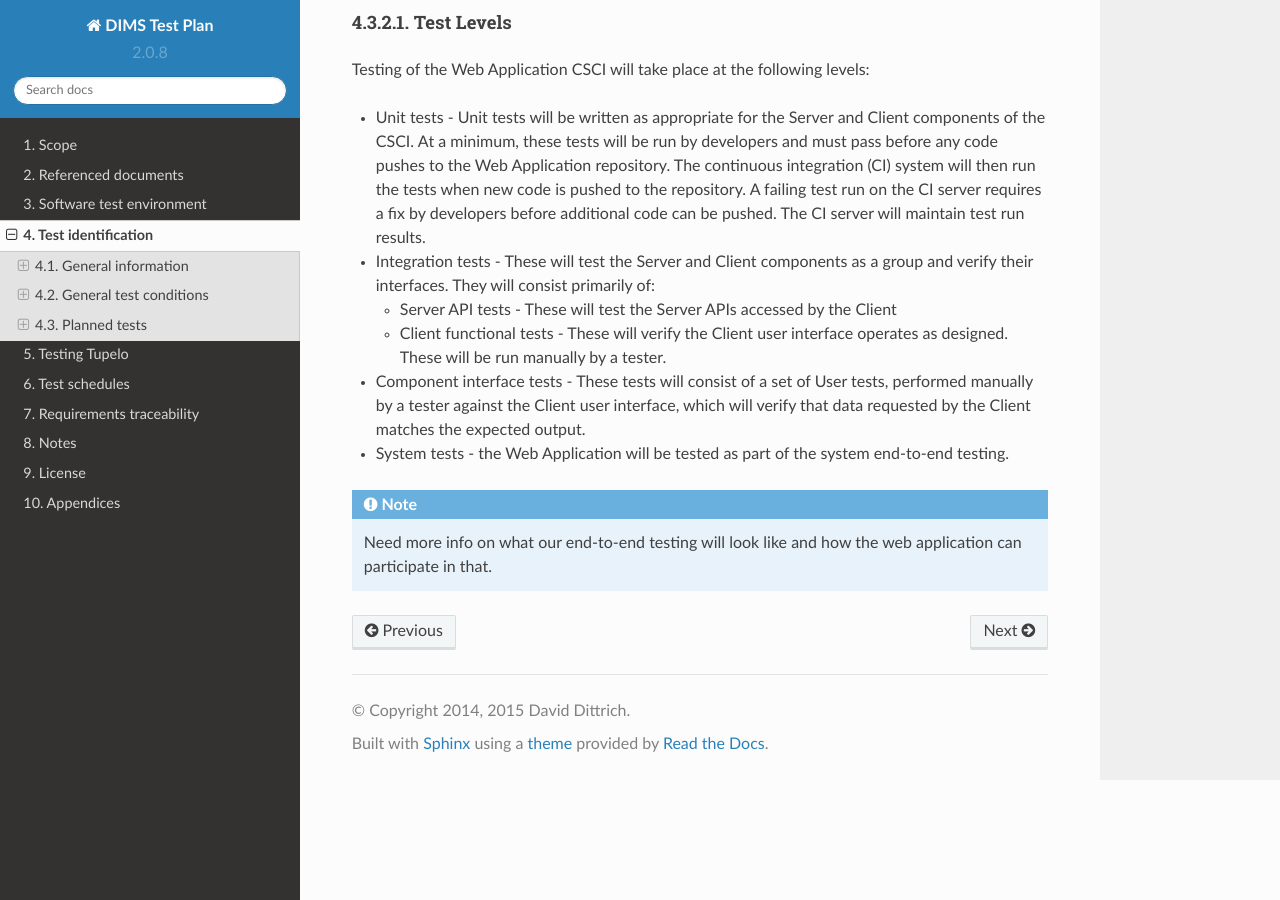
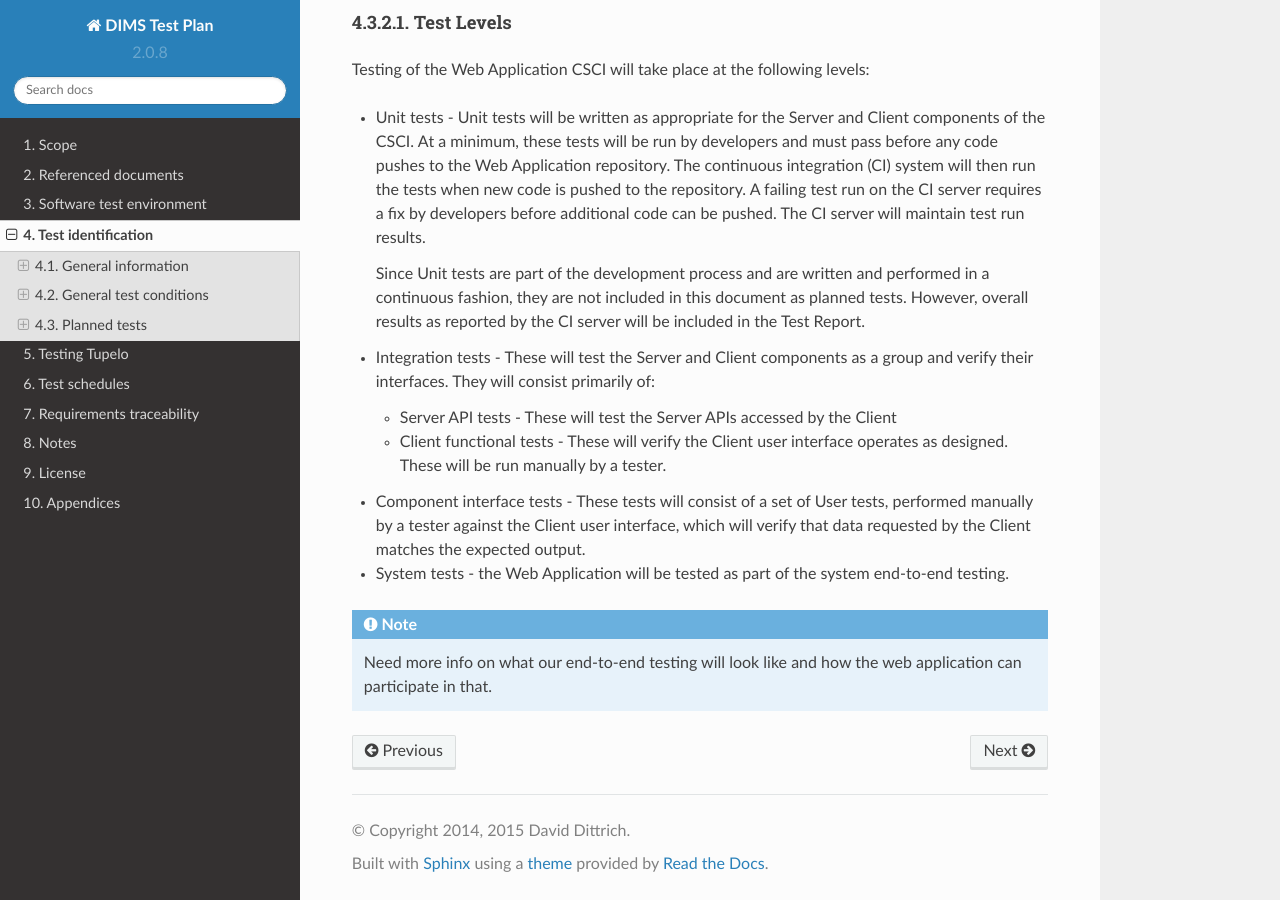
Before and after one commit to uw-dims/dims-tp, a Sphinx documentation site: the page built from source/testidentification.rst, in a window 1280 px wide and 900 px high, scrolled down 3711 px. Built offline with Sphinx 7.4.7 and the Read the Docs theme 2.0.0, drawn with Linux system fonts in a browser that asks for light colours.

Commit message:
Updated Test Levels with caveat regarding unit testing

```diff
--- a/source/testidentification.rst
+++ b/source/testidentification.rst
@@ -232,6 +232,11 @@ Testing of the Web Application CSCI will take place at the following levels:
   can be pushed. The CI server will maintain test run
   results.
 
+  Since Unit tests are part of the development process and are
+  written and performed in a continuous fashion, they are not included in
+  this document as planned tests. However, overall results as reported by
+  the CI server will be included in the Test Report.
+
 * Integration tests - These will test the Server and Client components as a group
   and verify their interfaces. They will consist primarily of:
 
```
